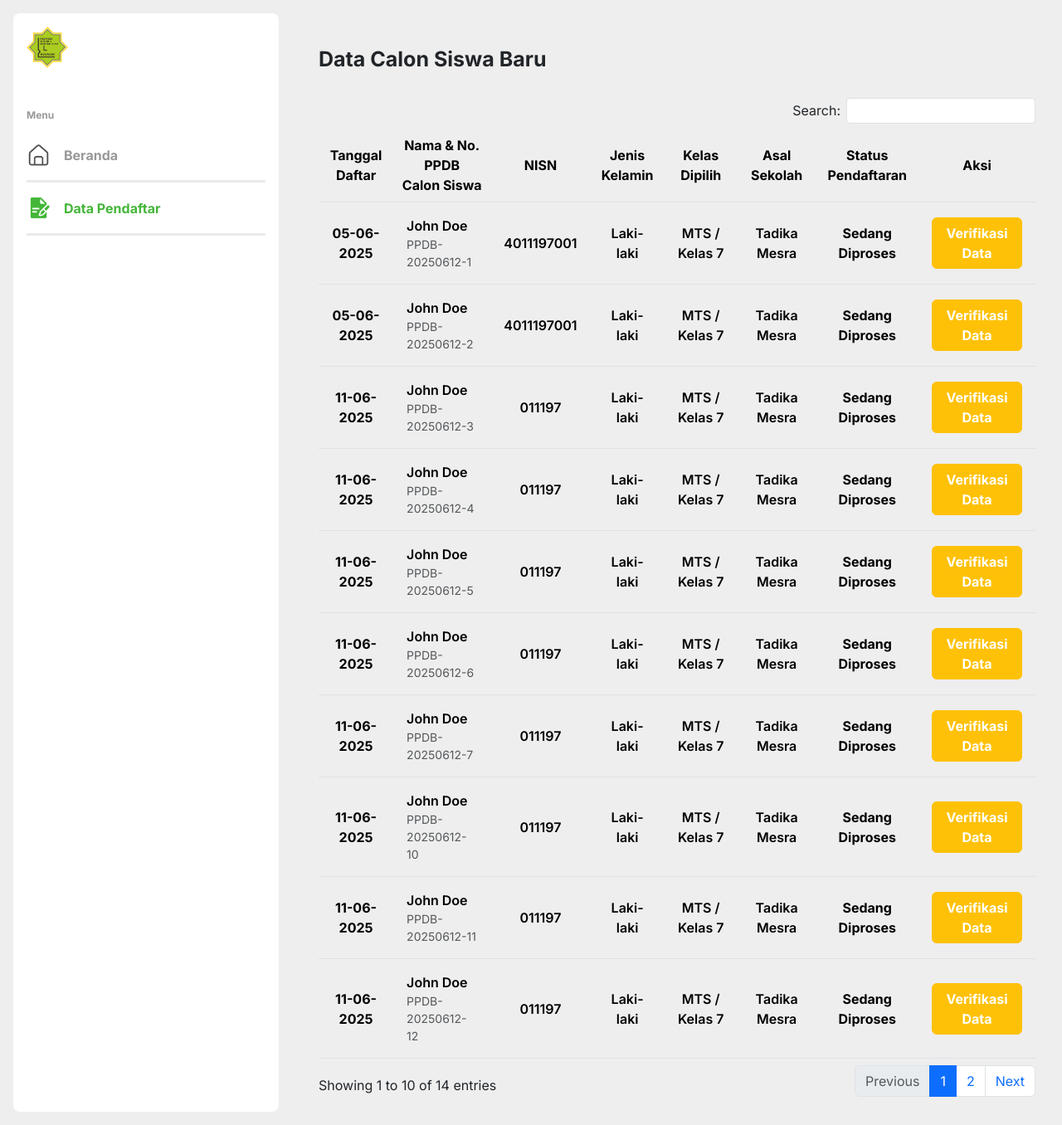
After one commit to baharudinpratama/ppdb-digitaloom, a CodeIgniter app: page /ppdb/students in a window 1280 px wide. The commit adds this page. Shown: the whole page at 83% size. Run offline with CodeIgniter, Linux system fonts and the light colour scheme; a user stored in the database is signed in; data comes from the database, SQL or seed files in the repository; some libraries are stand-ins or nearby versions.

Commit message:
Update bundle

```diff
--- a/application/config/routes.php
+++ b/application/config/routes.php
@@ -56,3 +56,5 @@ $route['translate_uri_dashes'] = FALSE;
 $route['login'] = '/auth/login';
 $route['register'] = '/auth/register';
 $route['logout'] = '/auth/logout';
+
+$route['students'] = '/student';
--- a/application/controllers/Register.php
+++ b/application/controllers/Register.php
@@ -1,7 +1,7 @@
 <?php
 defined('BASEPATH') or exit('No direct script access allowed');
 
-class Register extends MY_Controller
+class Register extends CI_Controller
 {
     public $db, $input, $output, $upload;
 
--- /dev/null
+++ b/application/controllers/Student.php
@@ -0,0 +1,29 @@
+<?php
+defined('BASEPATH') or exit('No direct script access allowed');
+
+class Student extends MY_Controller
+{
+    public $db, $input, $output, $session, $Student_model;
+
+    public function __construct()
+    {
+        parent::__construct();
+        $this->load->model('Student_model');
+    }
+
+    public function index()
+    {
+        $data_content = [
+            'students' => $this->Student_model->get_all()
+        ];
+
+        $data['page_title'] = 'Data Pendaftar';
+        $data['sidebar'] = $this->load->view('templates/main/sidebar', ['active_menu' => 'students'], TRUE);
+        $data['navbar'] = $this->load->view('templates/main/navbar', [], TRUE);
+        $data['content'] = $this->load->view('student/index', $data_content, TRUE);
+
+        $data['script'] = '<script src="' . base_url('/assets/js/student/index.js') . '"></script>';
+
+        $this->load->view('layouts/main', $data);
+    }
+}
--- /dev/null
+++ b/application/models/Student_model.php
@@ -0,0 +1,10 @@
+<?php
+
+class Student_model extends CI_Model
+{
+
+    public function get_all()
+    {
+        return $this->db->get('students')->result();
+    }
+}
--- a/application/views/dashboard/admin.php
+++ b/application/views/dashboard/admin.php
@@ -1,6 +1,8 @@
 <div class="d-flex flex-column p-3">
-    <div class="d-flex flex-column">
+    <div class="d-flex flex-column py-4">
         <h1 class="fw-bold" style="font-size: 35px;">Selamat Datang, Operator</h1>
         <p class="fw-semibold color-body" style="font-size: 20px;">Di Portal Admin PPDB PTIE Multazam</p>
     </div>
+
+    <hr>
 </div>
--- a/application/views/layouts/main.php
+++ b/application/views/layouts/main.php
@@ -6,6 +6,7 @@
     <meta name="viewport" content="width=device-width, initial-scale=1.0">
     <title><?= $page_title ?></title>
     <link href="https://cdn.jsdelivr.net/npm/bootstrap@5.3.5/dist/css/bootstrap.min.css" rel="stylesheet" integrity="sha384-SgOJa3DmI69IUzQ2PVdRZhwQ+dy64/BUtbMJw1MZ8t5HZApcHrRKUc4W0kG879m7" crossorigin="anonymous">
+    <link rel="stylesheet" href="https://cdn.datatables.net/2.3.2/css/dataTables.bootstrap5.css">
     <link rel="stylesheet" href="<?= base_url('/assets/css/style.css') ?>">
 </head>
 
@@ -21,7 +22,9 @@
 
     <script src="https://cdn.jsdelivr.net/npm/bootstrap@5.3.5/dist/js/bootstrap.bundle.min.js" integrity="sha384-k6d4wzSIapyDyv1kpU366/PK5hCdSbCRGRCMv+eplOQJWyd1fbcAu9OCUj5zNLiq" crossorigin="anonymous"></script>
     <script src="https://code.jquery.com/jquery-3.7.1.min.js" integrity="sha256-/JqT3SQfawRcv/BIHPThkBvs0OEvtFFmqPF/lYI/Cxo=" crossorigin="anonymous"></script>
-    <script src="<?= base_url('/assets/js/register/index.js') ?>"></script>
+    <script src="https://cdn.datatables.net/2.3.2/js/dataTables.js"></script>
+    <script src="https://cdn.datatables.net/2.3.2/js/dataTables.bootstrap5.js"></script>
+    <!-- <script src="<?= base_url('/assets/js/register/index.js') ?>"></script> -->
     <?= $script ?? '' ?>
 </body>
 
--- /dev/null
+++ b/application/views/student/index.php
@@ -0,0 +1,67 @@
+<style>
+    .table,
+    .table thead,
+    .table tbody {
+        --bs-table-bg: transparent !important;
+    }
+
+    table#table thead {
+        height: 4rem;
+        vertical-align: middle;
+    }
+
+    table#table tbody tr {
+        border-radius: 0.75rem;
+        overflow: hidden;
+        margin-bottom: 1rem;
+    }
+
+    table#table tbody tr td {
+        vertical-align: middle;
+        padding: 1rem;
+    }
+</style>
+
+<div class="d-flex flex-column p-3">
+    <div class="d-flex flex-column py-4">
+        <h1 class="fw-bold" style="font-size: 25px;">Data Calon Siswa Baru</h1>
+    </div>
+
+    <table id="table" class="table align-middle">
+        <thead>
+            <tr>
+                <th class="text-center">Tanggal Daftar</th>
+                <th class="text-center">Nama & No. PPDB<br>Calon Siswa</th>
+                <th class="text-center">NISN</th>
+                <th class="text-center">Jenis Kelamin</th>
+                <th class="text-center">Kelas Dipilih</th>
+                <th class="text-center">Asal Sekolah</th>
+                <th class="text-center">Status Pendaftaran</th>
+                <th class="text-center">Aksi</th>
+            </tr>
+        </thead>
+        <tbody>
+            <?php foreach ($students as $student) : ?>
+                <tr>
+                    <td class="fw-bold text-center"><?= date('d-m-Y', strtotime($student->created_at)) ?></td>
+                    <td>
+                        <div>
+                            <div class="fw-semibold"><?= $student->name ?></div>
+                            <div class="text-muted small"><?= $student->ppdb_number ?? 'PPDB-' . date('Ymd') . '-' . $student->id ?></div>
+                        </div>
+                    </td>
+                    <td class="fw-semibold text-center"><?= $student->nisn ?></td>
+                    <td class="fw-semibold text-center"><?= ucfirst($student->gender) ?></td>
+                    <td class="fw-semibold text-center">MTS / Kelas 7</td>
+                    <td class="fw-semibold text-center"><?= $student->prev_school_name ?></td>
+                    <td class="fw-bold text-center">Sedang Diproses</td>
+                    <td class="text-center">
+                        <a href="<?= base_url('/students/' . $student->id) ?>" class="btn btn-warning text-white fw-bold">
+                            Verifikasi Data
+                        </a>
+                    </td>
+                </tr>
+            <?php endforeach; ?>
+        </tbody>
+    </table>
+</div>
--- a/application/views/templates/main/sidebar.php
+++ b/application/views/templates/main/sidebar.php
@@ -1,9 +1,18 @@
 <style>
+    a {
+        color: var(--color-body);
+        text-decoration: none;
+    }
+
     .sidebar-hr {
         margin: 1rem 0;
         border-top: none;
         border-bottom: 3px solid #eaeaea;
         opacity: 100;
+    }
+
+    .menu-active {
+        color: #43B638;
     }
 </style>
 
@@ -15,11 +24,19 @@
     <div class="d-flex flex-column">
         <p class="mb-4 fw-bold" style="font-size: 12px;">Menu</p>
 
-        <div class="d-flex align-items-center gap-3">
+        <a href="<?= base_url('dashboard/' . $this->session->userdata('role')) ?>" class="d-flex align-items-center gap-3">
             <img src="<?= $active_menu === 'dashboard' ? base_url('/assets/images/sidebar/home-active.png') : base_url('/assets/images/sidebar/home.png') ?>" alt="dashboard" width="29">
 
-            <p class="fw-bold">Beranda</p>
-        </div>
+            <p class="fw-bold <?= $active_menu === 'dashboard' ? 'menu-active' : '' ?>">Beranda</p>
+        </a>
+
+        <hr class="sidebar-hr">
+
+        <a href="<?= base_url('students') ?>" class="d-flex align-items-center gap-3">
+            <img src="<?= $active_menu === 'students' ? base_url('/assets/images/sidebar/doc-pencil-active.png') : base_url('/assets/images/sidebar/doc-pencil.png') ?>" alt="students" width="29">
+
+            <p class="fw-bold <?= $active_menu === 'students' ? 'menu-active' : '' ?>">Data Pendaftar</p>
+        </a>
 
         <hr class="sidebar-hr">
     </div>
--- /dev/null
+++ b/assets/js/student/index.js
@@ -0,0 +1,5 @@
+$("#table").DataTable({
+    ordering: false,
+    lengthChange: false,
+    responsive: true
+});
```
Also changed, not shown: application/views/auth/register.php (+10 -1 lines), assets/images/sidebar/doc-pencil-active.png (added), assets/images/sidebar/doc-pencil.png (added), assets/images/sidebar/doc.png (added), assets/images/sidebar/flowchart-active.png (added), assets/images/sidebar/flowchart.png (added), assets/images/sidebar/home.png (added), assets/images/sidebar/student.png (added), assets/images/sidebar/time-date.png (added).
